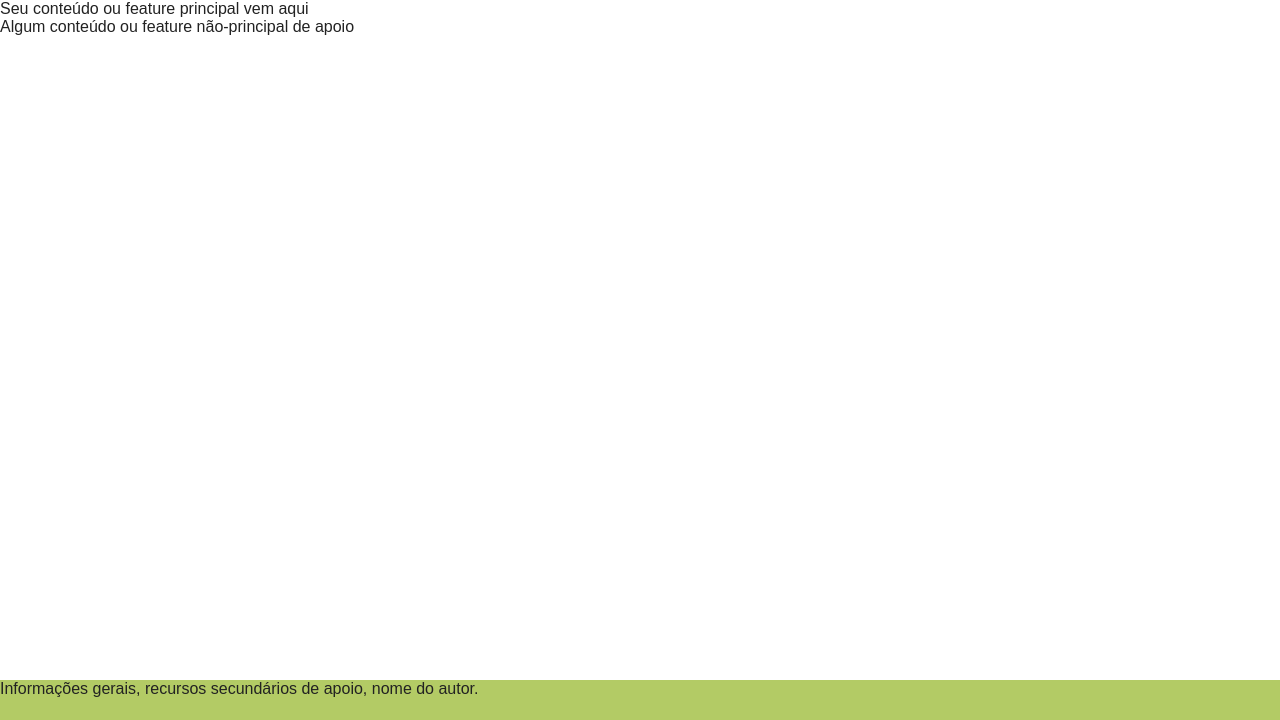
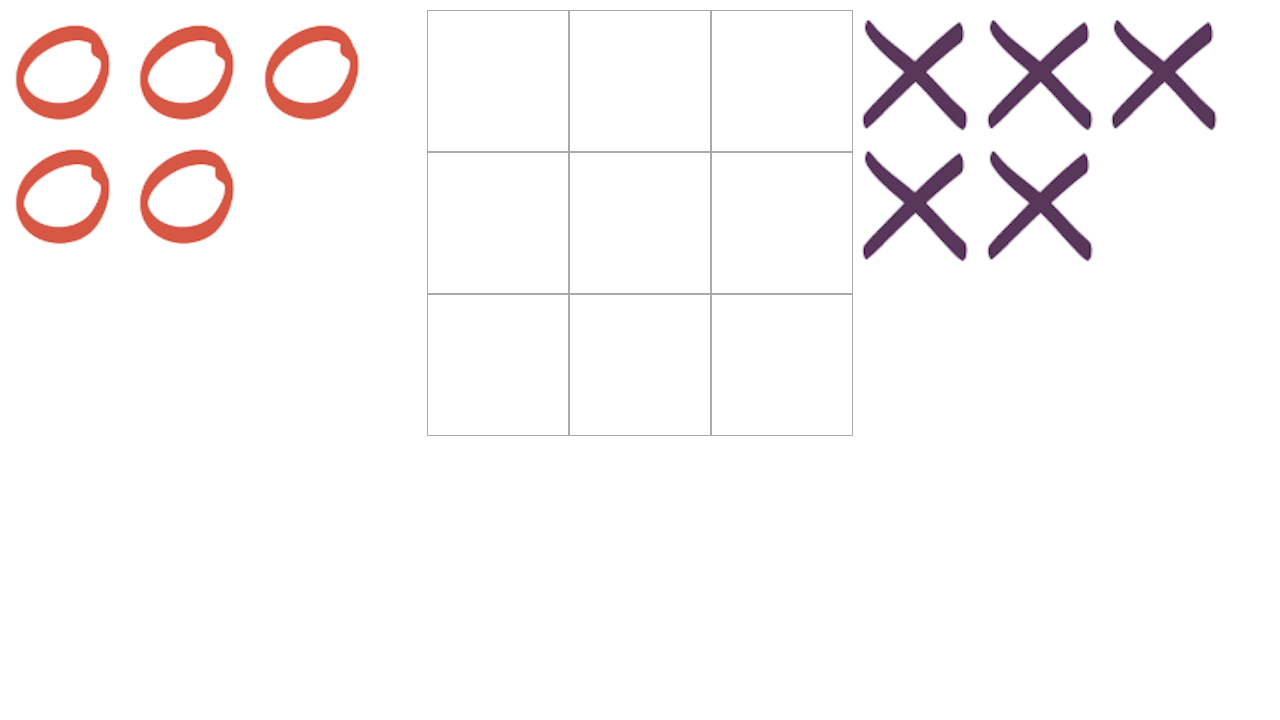
Before and after one commit to iBella/Jogo-da-Velha, a plain HTML site: page index.html in a window 1280 px wide. Shown: the part 80-800 px from the top of the page. Drawn offline with nearby package versions, Linux system fonts and the light colour scheme.

Commit message:
Exercício prático 01 - HTML5 APIs- Iniciando jogo da velha com Drag and Drop

```diff
--- a/css/main.css
+++ b/css/main.css
@@ -21,7 +21,8 @@ body>footer {
 }
 
 h1.app-title {
-    font-size: 20px;
+    font-size: 36px;
+    text-align: center;
 }
 
 section.main-feature {
@@ -38,3 +39,21 @@ aside.secundary-feature {
     height: 85vh;
     color: #fff;
 }
+
+#div1 {
+    width: 120px;
+    height: 120px;
+    padding: 10px;
+    border: 1px solid #aaaaaa;
+}
+
+.column {
+    float: left;
+    width: 33.33%;
+}
+
+.row {
+    content: "";
+    display: table;
+    clear: both;
+}
--- a/index.html
+++ b/index.html
@@ -23,22 +23,66 @@
   <![endif]-->
 
   <!-- Add your site or application content here -->
-  <header>
-    <h1>Título da sua página ou webapp</h1>
-    <nav>Menu de navegação principal</nav>
-  </header>
-  <main>
-    <section>
-      Seu conteúdo ou feature principal vem aqui
-    </section>
-    <aside>
-      Algum conteúdo ou feature não-principal de apoio
-    </aside>
-  </main>
-  <footer>
-    Informações gerais, recursos secundários de apoio,
-    nome do autor.
-  </footer>
+
+  <h1 class="app-title">JOGO DA VELHA</h1>
+
+  <div>
+
+    <div class="column">
+      <img id="drag1" src="img/bolinha.png" draggable="true" ondragstart="drag(event)">
+      <img id="drag2" src="img/bolinha.png" draggable="true" ondragstart="drag(event)">
+      <img id="drag3" src="img/bolinha.png" draggable="true" ondragstart="drag(event)">
+      <img id="drag4" src="img/bolinha.png" draggable="true" ondragstart="drag(event)">
+      <img id="drag5" src="img/bolinha.png" draggable="true" ondragstart="drag(event)">
+    </div>
+
+    <div class="column">
+      <div class="row">
+        <div class="column">
+          <div id="div1" ondrop="drop(event)" ondragover="allowDrop(event)"></div>
+        </div>
+        <div class="column">
+          <div id="div1" ondrop="drop(event)" ondragover="allowDrop(event)"></div>
+        </div>
+        <div class="column">
+          <div id="div1" ondrop="drop(event)" ondragover="allowDrop(event)"></div>
+        </div>
+      </div>
+      <div class="row">
+        <div class="column">
+          <div id="div1" ondrop="drop(event)" ondragover="allowDrop(event)"></div>
+        </div>
+        <div class="column">
+          <div id="div1" ondrop="drop(event)" ondragover="allowDrop(event)"></div>
+        </div>
+        <div class="column">
+          <div id="div1" ondrop="drop(event)" ondragover="allowDrop(event)"></div>
+        </div>
+      </div>
+      <div class="row">
+        <div class="column">
+          <div id="div1" ondrop="drop(event)" ondragover="allowDrop(event)"></div>
+        </div>
+        <div class="column">
+          <div id="div1" ondrop="drop(event)" ondragover="allowDrop(event)"></div>
+        </div>
+        <div class="column">
+          <div id="div1" ondrop="drop(event)" ondragover="allowDrop(event)"></div>
+        </div>
+      </div>
+    </div>
+
+    <div class="column">
+      <img id="drag6" src="img/xizinho.png" draggable="true" ondragstart="drag(event)">
+      <img id="drag7" src="img/xizinho.png" draggable="true" ondragstart="drag(event)">
+      <img id="drag8" src="img/xizinho.png" draggable="true" ondragstart="drag(event)">
+      <img id="drag9" src="img/xizinho.png" draggable="true" ondragstart="drag(event)">
+      <img id="drag10" src="img/xizinho.png" draggable="true" ondragstart="drag(event)">
+
+    </div>
+  </div>
+
+  <br>
 
   <script src="js/vendor/modernizr-3.7.1.min.js"></script>
   <script src="https://code.jquery.com/jquery-3.4.1.min.js"
--- a/js/main.js
+++ b/js/main.js
@@ -1,9 +1,13 @@
-function helloWorld() {
-    for (let i = 3; i > 0; i--) {
-        console.log(i);
-    }
-    console.log('...');
-    console.log('Hello World!');
+function allowDrop(ev) {
+    ev.preventDefault();
 }
 
-helloWorld();
+function drag(ev) {
+    ev.dataTransfer.setData("text", ev.target.id);
+}
+
+function drop(ev) {
+    ev.preventDefault();
+    var data = ev.dataTransfer.getData("text");
+    ev.target.appendChild(document.getElementById(data));
+}
```
Also changed, not shown: img/bolinha.png (added), img/xizinho.png (added).
